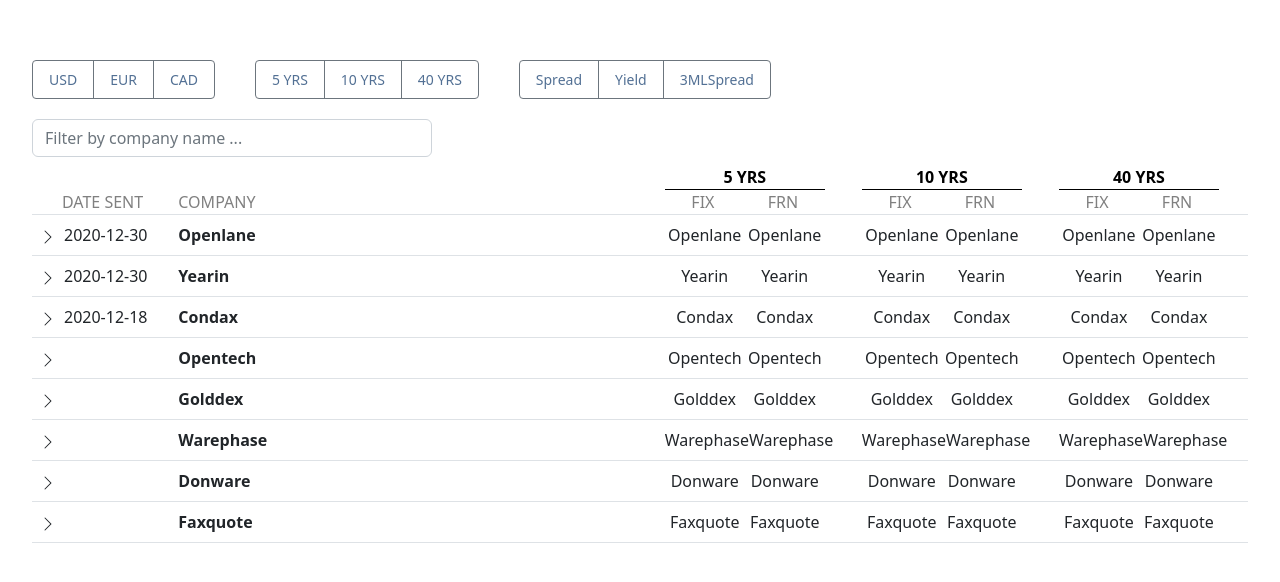
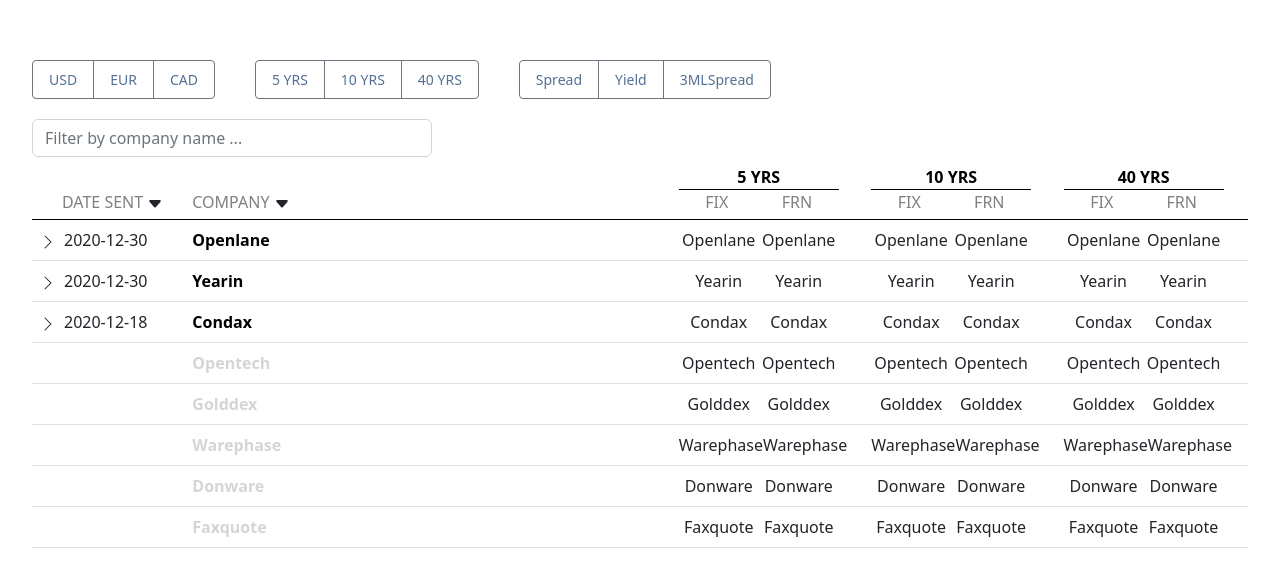
Before and after one commit to clucasalcantara/vue-table, a Vue app: page / in a window 1280 px wide. Shown: the part 132-714 px from the top of the page. Built offline with nearby package versions, Linux system fonts and the light colour scheme.

Commit message:
feat: improve TableContent

```diff
--- a/src/components/vue-table/table-content/TableContent.vue
+++ b/src/components/vue-table/table-content/TableContent.vue
@@ -13,8 +13,8 @@ const props = defineProps({
     <table class="table">
       <thead>
         <tr>
-          <th scope="col" class="date-sent">Date sent</th>
-          <th scope="col" class="company-header">Company</th>
+          <th scope="col" class="date-sent">Date sent <b-icon icon="caret-down-fill" variant="dark" class="carret-down"/></th>
+          <th scope="col" class="company-header">Company <b-icon icon="caret-down-fill" variant="dark" class="carret-down"/></th>
           <th>
             <div class="multi-header">
               <span class="multi-item">5 YRS</span>
@@ -48,8 +48,8 @@ const props = defineProps({
         <template v-for="item in props.data">
           <tr aria-expanded="true">
             <td class="date-sent" data-target="#collapseContent1" data-toggle="collapse" data-group-id="grandparent"
-              data-role="expander"><b-icon icon="chevron-right" variant="dark" class="date-chevron"/>{{ item.DateSent }}</td>
-            <td scope="row" class="company-name">{{ item.Company }}</td>
+              data-role="expander"><b-icon icon="chevron-right" variant="dark" class="date-chevron" v-if="item.DateSent"/>{{ item.DateSent }}</td>
+            <td scope="row" class="company-name" :class="{ 'company-name-active': item.DateSent }" >{{ item.Company }}</td>
             <td scope="row" class="company-info">
               <div class="company-info-content">
                 <span>{{ item.Company }}</span>
@@ -88,18 +88,20 @@ const props = defineProps({
 
 
     thead {
-      padding-bottom: 0;
       width: 100%;
+      border-bottom: 1px solid #000;
       .date-sent {
         padding-left: 30px
       }
 
+
+
       tr {
         th {
           border: none;
-          padding-bottom: 0;
           text-transform: uppercase;
           color: gray;
+          padding-bottom: 5px;
         }
 
         .multi-header {
@@ -133,8 +135,14 @@ const props = defineProps({
 
     .company-name {
       text-align: left;
+      width: 40%;
+      color: #d5d5d5;
       font-weight: bold;
-      width: 40%;
+    }
+
+    .company-name-active{
+      color: #000;
+
     }
 
     .company-info {
```
